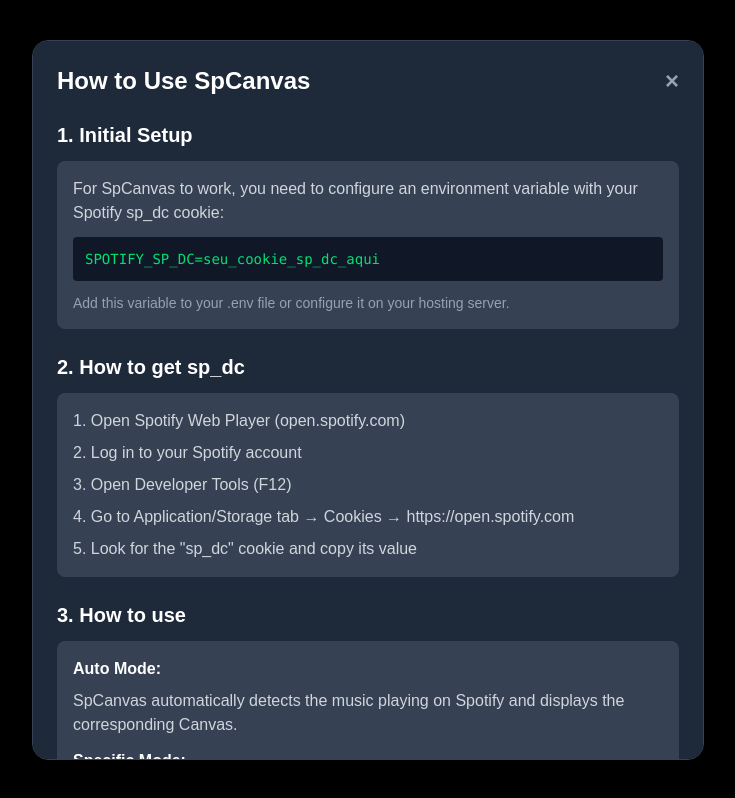
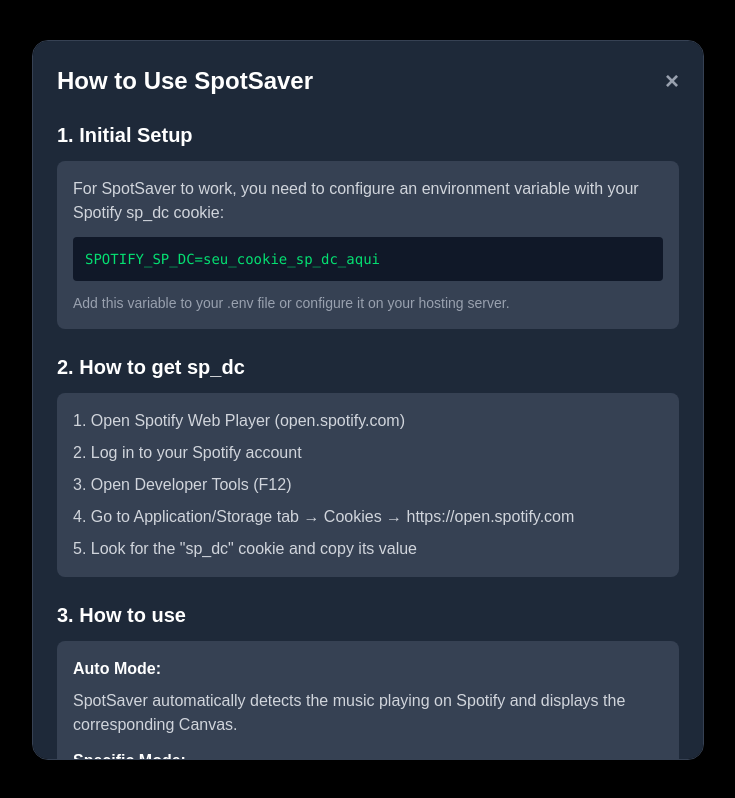
Before and after one commit to mwndl/sp-canvas, a Next.js app: page / in a window 1280 px wide. Both pictures are taken after a click on the button "How to use". Shown: the part 263-1061 px from the top of the page, without its empty margins (272-1007 px from the left). Built offline with nearby package versions, Linux system fonts and the light colour scheme.

Commit message:
refactor: rename project from SpCanvas to SpotSaver

```diff
--- a/package.json
+++ b/package.json
@@ -1,5 +1,5 @@
 {
-  "name": "sp-canvas",
+  "name": "spotsaver",
   "version": "0.1.0",
   "private": true,
   "scripts": {
--- a/src/app/layout 2.tsx
+++ b/src/app/layout 2.tsx
@@ -13,10 +13,10 @@
 });
 
 export const metadata: Metadata = {
-  title: "SpCanvas - Proteção de Tela do Spotify",
+          title: "SpotSaver - Proteção de Tela do Spotify",
   description: "Exiba o Canvas das suas músicas do Spotify em tela cheia como proteção de tela",
   keywords: ["spotify", "canvas", "proteção de tela", "música", "fullscreen"],
-  authors: [{ name: "SpCanvas" }],
+          authors: [{ name: "SpotSaver" }],
 };
 
 export const viewport: Viewport = {
--- a/src/app/layout.tsx
+++ b/src/app/layout.tsx
@@ -1,8 +1,8 @@
 import './globals.css'
 
 export const metadata = {
-  title: 'Next.js',
-  description: 'Generated by Next.js',
+  title: 'SpotSaver - Spotify Canvas Screensaver',
+  description: 'Exiba o Canvas das suas músicas do Spotify em tela cheia como proteção de tela',
 }
 
 export default function RootLayout({
--- a/src/components/HowToUseModal.tsx
+++ b/src/components/HowToUseModal.tsx
@@ -20,7 +20,7 @@
         <div className="p-6">
           <div className="flex justify-between items-center mb-6">
             <h2 className="text-2xl font-bold text-white">
-              {language === 'pt' ? 'Como Usar o SpCanvas' : 'How to Use SpCanvas'}
+              {language === 'pt' ? 'Como Usar o SpotSaver' : 'How to Use SpotSaver'}
             </h2>
             <button
               onClick={onClose}
@@ -39,8 +39,8 @@
               <div className="bg-gray-700 rounded-lg p-4 space-y-3">
                 <p>
                   {language === 'pt'
-                    ? 'Para que o SpCanvas funcione, você precisa configurar uma variável de ambiente com seu cookie sp_dc do Spotify:'
-                    : 'For SpCanvas to work, you need to configure an environment variable with your Spotify sp_dc cookie:'
+                    ? 'Para que o SpotSaver funcione, você precisa configurar uma variável de ambiente com seu cookie sp_dc do Spotify:'
+                    : 'For SpotSaver to work, you need to configure an environment variable with your Spotify sp_dc cookie:'
                   }
                 </p>
                 <div className="bg-gray-900 rounded p-3 font-mono text-sm">
@@ -108,8 +108,8 @@
                   </h4>
                   <p>
                     {language === 'pt'
-                      ? 'O SpCanvas detecta automaticamente a música que está tocando no Spotify e exibe o Canvas correspondente.'
-                      : 'SpCanvas automatically detects the music playing on Spotify and displays the corresponding Canvas.'
+                      ? 'O SpotSaver detecta automaticamente a música que está tocando no Spotify e exibe o Canvas correspondente.'
+                      : 'SpotSaver automatically detects the music playing on Spotify and displays the corresponding Canvas.'
                     }
                   </p>
                 </div>
--- a/src/lib/i18n.ts
+++ b/src/lib/i18n.ts
@@ -34,7 +34,7 @@
 
 const translations: Record<Language, Translations> = {
   pt: {
-    title: 'SpCanvas',
+    title: 'SpotSaver',
     subtitle: 'Spotify Canvas Screensaver',
     musicSearch: 'Busca de Música',
     searchMode: 'Modo de Busca',
@@ -65,7 +65,7 @@
     second: ''
   },
   en: {
-    title: 'SpCanvas',
+    title: 'SpotSaver',
     subtitle: 'Spotify Canvas Screensaver',
     musicSearch: 'Music Search',
     searchMode: 'Search Mode',
--- a/test-api.js
+++ b/test-api.js
@@ -1,8 +1,8 @@
-// Teste da API SpCanvas
+// Teste da API SpotSaver
 const API_BASE = 'http://localhost:3000/api/spotify';
 
 async function testAPI() {
-  console.log('🎵 Testando API SpCanvas...\n');
+  console.log('🎵 Testando API SpotSaver...\n');
 
   // Teste 1: Buscar música atual
   console.log('1️⃣ Testando busca da música atual:');
```
Also changed, not shown: 1 other file (tests, documents, lock files or other folders).
